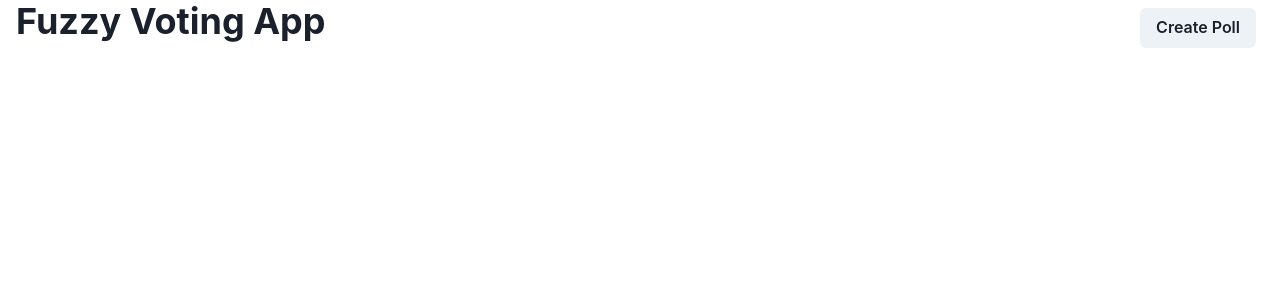
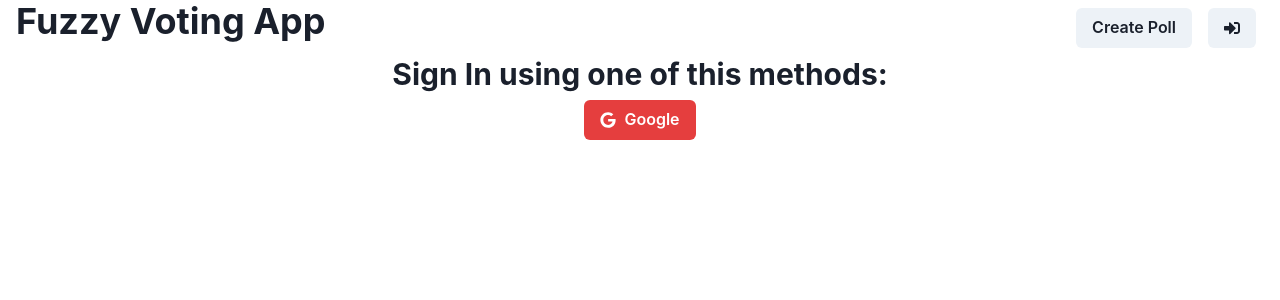
Before and after one commit to mihett05/fuzzy-voting-app, a React (Create React App) app: page /auth in a window 1280 px wide. Shown: the top 300 px of the page. Built offline with nearby package versions, Linux system fonts and the light colour scheme; no server answers.

Commit message:
Added auth

```diff
--- a/package.json
+++ b/package.json
@@ -17,6 +17,7 @@
     "framer-motion": "^4.1.17",
     "react": "^17.0.2",
     "react-dom": "^17.0.2",
+    "react-icons": "^4.3.1",
     "react-router": "^6.0.0",
     "react-router-dom": "^6.0.0",
     "react-scripts": "4.0.3",
--- a/src/components/App.tsx
+++ b/src/components/App.tsx
@@ -4,20 +4,25 @@ import { BrowserRouter, Routes, Route } from 'react-router-dom';
 import { ChakraProvider } from '@chakra-ui/react';
 
 import Layout from './Layout';
+import AuthProvider from './AuthProvider';
 
 import Home from '../pages/home';
+import Auth from '../pages/auth';
 
 function App() {
   return (
     <ChakraProvider>
       <BrowserRouter>
+        <AuthProvider>
           <Layout>
             <Routes>
               <Route path="/">
                 <Route index element={<Home />} />
+                <Route path="auth" element={<Auth />} />
               </Route>
             </Routes>
           </Layout>
+        </AuthProvider>
       </BrowserRouter>
     </ChakraProvider>
   );
--- /dev/null
+++ b/src/components/AuthProvider.tsx
@@ -0,0 +1,28 @@
+import React, { createContext, useEffect, useState } from 'react';
+import { onAuthStateChanged, User } from 'firebase/auth';
+
+import { auth } from '../firebase';
+
+export const AuthContext = createContext<User | null>(null);
+
+interface AuthProviderProps {
+  children: React.ReactNode;
+}
+
+function AuthProvider({ children }: AuthProviderProps) {
+  const [currentUser, setCurrentUser] = useState<User | null>(null);
+  const [loading, setLoading] = useState(true);
+
+  useEffect(() => {
+    return auth.onAuthStateChanged((user) => {
+      setCurrentUser(user);
+      setLoading(false);
+    });
+  });
+
+  console.log(currentUser);
+
+  return <AuthContext.Provider value={currentUser}>{!loading && children}</AuthContext.Provider>;
+}
+
+export default AuthProvider;
--- a/src/components/Header.tsx
+++ b/src/components/Header.tsx
@@ -1,7 +1,24 @@
-import React from 'react';
+import React, { useContext } from 'react';
+import { useNavigate } from 'react-router';
+
+import { FaSignInAlt, FaSignOutAlt } from 'react-icons/fa';
 import { Container, Flex, Spacer, Heading, Button, Box } from '@chakra-ui/react';
 
+import { auth } from '../firebase';
+import { AuthContext } from './AuthProvider';
+
 function Header() {
+  const user = useContext(AuthContext);
+  const navigate = useNavigate();
+
+  const onAccountClick = () => {
+    if (user === null) {
+      navigate('/auth');
+    } else {
+      auth.signOut();
+    }
+  };
+
   return (
     <Container maxW="container.xl">
       <Flex>
@@ -12,6 +29,9 @@ function Header() {
         <Box p="2">
           <Button>Create Poll</Button>
         </Box>
+        <Box p="2">
+          <Button onClick={onAccountClick}>{user === null ? <FaSignInAlt /> : <FaSignOutAlt />}</Button>
+        </Box>
       </Flex>
     </Container>
   );
--- /dev/null
+++ b/src/firebase.ts
@@ -0,0 +1,22 @@
+import * as firebase from 'firebase/app';
+import { getAnalytics } from 'firebase/analytics';
+import { getAuth } from 'firebase/auth';
+import { getDatabase } from 'firebase/database';
+
+const firebaseConfig: firebase.FirebaseOptions = {
+  apiKey: process.env.REACT_APP_FIREBASE_API_KEY,
+  authDomain: process.env.REACT_APP_FIREBASE_AUTH_DOMAIN,
+  databaseURL: process.env.REACT_APP_FIREBASE_DATABASE_URL,
+  projectId: process.env.REACT_APP_FIREBASE_PROJECT_ID,
+  storageBucket: process.env.REACT_APP_FIREBASE_STORAGE_BUCKET,
+  messagingSenderId: process.env.REACT_APP_FIREBASE_MESSAGING_SENDER_ID,
+  appId: process.env.REACT_APP_FIREBASE_APP_ID,
+  measurementId: process.env.REACT_APP_FIREBASE_MEASUREMENT_ID,
+};
+
+const app = firebase.initializeApp(firebaseConfig);
+export const analytics = getAnalytics(app);
+export const auth = getAuth(app);
+export const db = getDatabase(app);
+
+export default app;
--- /dev/null
+++ b/src/pages/auth.tsx
@@ -0,0 +1,54 @@
+import React, { useEffect, useContext } from 'react';
+import { useNavigate } from 'react-router';
+import { signInWithRedirect, getRedirectResult, GoogleAuthProvider, UserCredential } from 'firebase/auth';
+import { Button, Center, Heading } from '@chakra-ui/react';
+import { FaGoogle } from 'react-icons/fa';
+
+import { auth } from '../firebase';
+import { AuthContext } from '../components/AuthProvider';
+
+const signInWithGoogle = () => signInWithRedirect(auth, new GoogleAuthProvider());
+
+function Auth() {
+  const navigate = useNavigate();
+  const currentUser = useContext(AuthContext);
+
+  useEffect(() => {
+    (async () => {
+      try {
+        const result = (await getRedirectResult(auth)) as UserCredential;
+        const credential = GoogleAuthProvider.credentialFromResult(result);
+        const { user } = result;
+      } catch (e) {}
+    })();
+  });
+
+  useEffect(() => {
+    if (currentUser !== null) navigate('/');
+  }, [navigate, currentUser]);
+
+  if (currentUser !== null) {
+    return <div />;
+  }
+
+  return (
+    <div>
+      <Center
+        style={{
+          paddingBottom: '1vh',
+        }}
+      >
+        <Heading as="h1" size="lg">
+          Sign In using one of this methods:
+        </Heading>
+      </Center>
+      <Center>
+        <Button onClick={signInWithGoogle} leftIcon={<FaGoogle />} colorScheme="red">
+          Google
+        </Button>
+      </Center>
+    </div>
+  );
+}
+
+export default Auth;
```
Also changed, not shown: 2 other files (tests, documents, lock files or other folders). Lines whose indentation alone changed are shown as unchanged.
